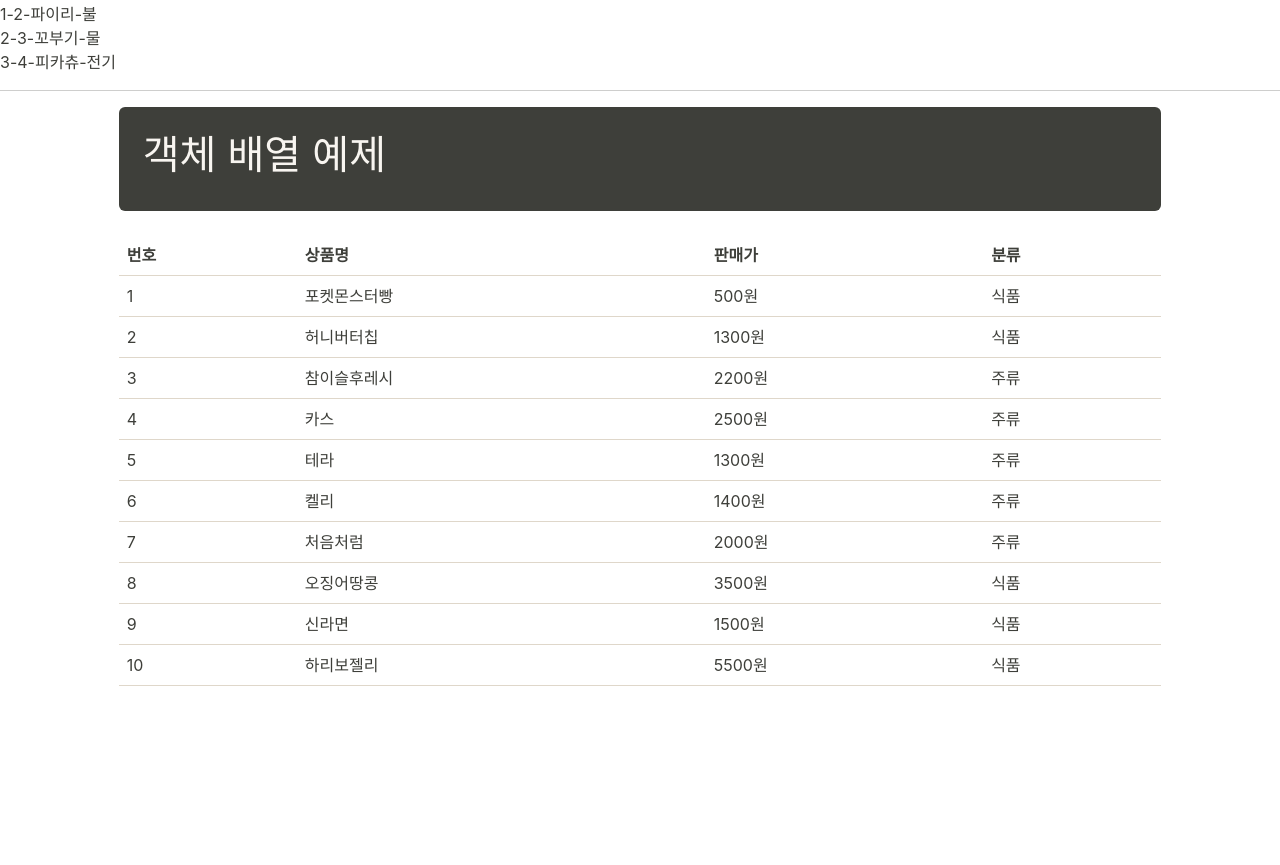
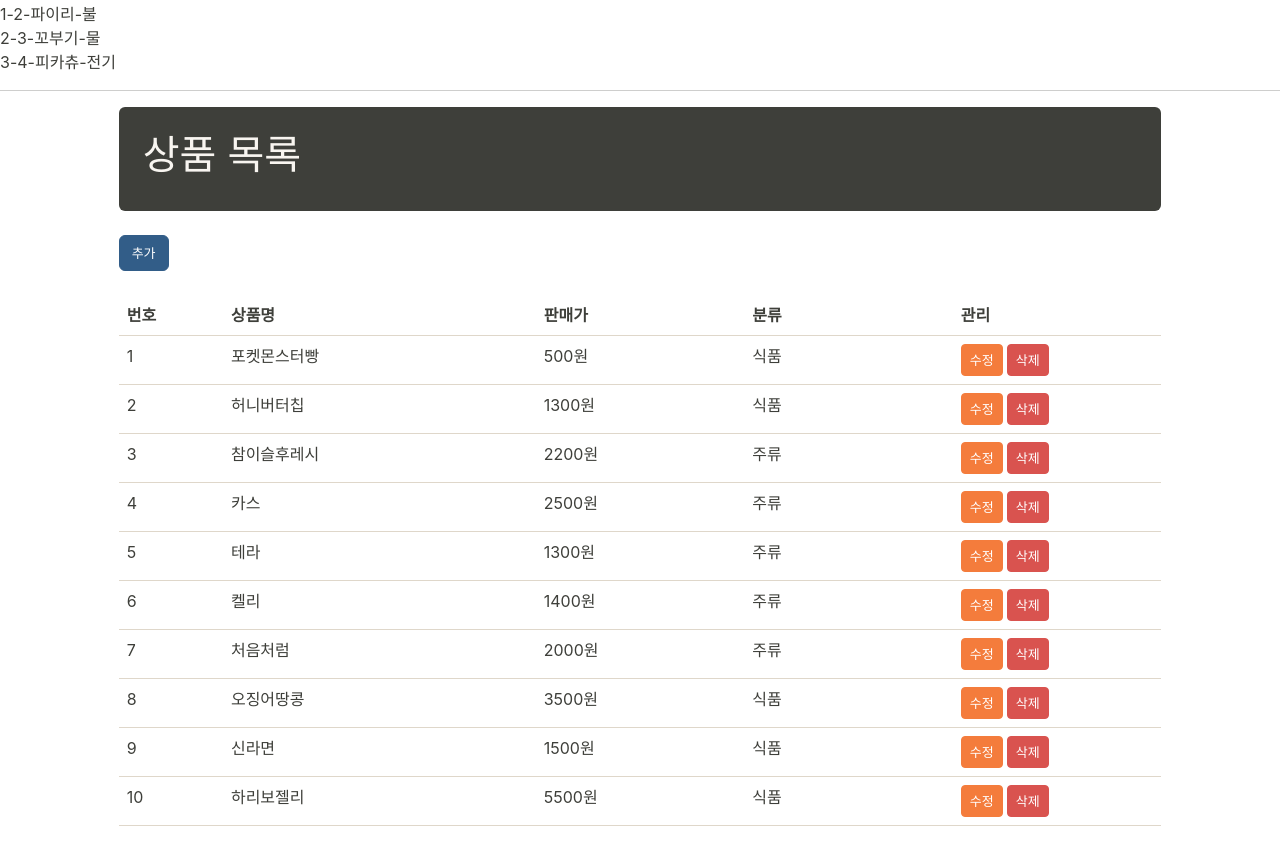
Before and after one commit to juyeonjo21/jy21-react, a React (Create React App) app in the folder demo03/: page / in a window 1280 px wide. Shown: the part 2583-3448 px from the top of the page. Built offline with nearby package versions, Linux system fonts and the light colour scheme.

Commit message:
객체 배열 상태 데이터 수정 처리

```diff
--- a/demo03/src/components/Exam10.js
+++ b/demo03/src/components/Exam10.js
@@ -3,43 +3,116 @@
 const Exam10 = () => {
     const [product, setProduct] = useState([
 
-        { itemNo: 1, itemName: "포켓몬스터빵", itemPrice: 500, itemType: "식품" },
-        { itemNo: 2, itemName: "허니버터칩", itemPrice: 1300, itemType: "식품" },
-        { itemNo: 3, itemName: "참이슬후레시", itemPrice: 2200, itemType: "주류" },
-        { itemNo: 4, itemName: "카스", itemPrice: 2500, itemType: "주류" },
-        { itemNo: 5, itemName: "테라", itemPrice: 1300, itemType: "주류" },
-        { itemNo: 6, itemName: "켈리", itemPrice: 1400, itemType: "주류" },
-        { itemNo: 7, itemName: "처음처럼", itemPrice: 2000, itemType: "주류" },
-        { itemNo: 8, itemName: "오징어땅콩", itemPrice: 3500, itemType: "식품" },
-        { itemNo: 9, itemName: "신라면", itemPrice: 1500, itemType: "식품" },
-        { itemNo: 10, itemName: "하리보젤리", itemPrice: 5500, itemType: "식품" }
+        { itemNo: 1, itemName: "포켓몬스터빵", itemPrice: 500, itemType: "식품", edit: false },
+        { itemNo: 2, itemName: "허니버터칩", itemPrice: 1300, itemType: "식품", edit: false },
+        { itemNo: 3, itemName: "참이슬후레시", itemPrice: 2200, itemType: "주류", edit: false },
+        { itemNo: 4, itemName: "카스", itemPrice: 2500, itemType: "주류", edit: false },
+        { itemNo: 5, itemName: "테라", itemPrice: 1300, itemType: "주류", edit: false },
+        { itemNo: 6, itemName: "켈리", itemPrice: 1400, itemType: "주류", edit: false },
+        { itemNo: 7, itemName: "처음처럼", itemPrice: 2000, itemType: "주류", edit: false },
+        { itemNo: 8, itemName: "오징어땅콩", itemPrice: 3500, itemType: "식품", edit: false },
+        { itemNo: 9, itemName: "신라면", itemPrice: 1500, itemType: "식품", edit: false },
+        { itemNo: 10, itemName: "하리보젤리", itemPrice: 5500, itemType: "식품", edit: false }
     ]);
+
+    //줄을 수정상태로 변경하는 함수
+    //- 이 함수를 실행하려면 최소한 itemNo는 알아야 한다
+    //- 함수를 호출할 때 이벤트정보(e)대신 아이템정보(target)를 전달하여 처리하도록 처리
+    const changeToEdit = (target)=>{
+        // console.log(p);
+
+        const newProduct = product.map(p=>{
+            if(p.itemNo === target.itemNo){//target과 같은 번호의 상품만큼은
+                return{
+                    ...p, //다른 건 그대로 둬도
+                    edit:true //edit을 true로 바꿔라
+                };
+            }
+            return p; //나머진 현상유지
+        });
+
+        setProduct(newProduct);
+
+    };
+
+    //줄의 데이터를 변경하는 함수
+    //- 어떤 아이템인지(target)와 뭐라고 입력했는지(e)를 알아야 한다
+    const changeP = (target,e)=>{
+        const newProduct = product.map(p=>{
+            if(p.itemNo === target.itemNo){//같은 번호를 발견한다면
+                return{
+                    ...p, //나머지 정보는 그대로 두고
+                   [e.target.name] : e.target.value //입력창의 이름에 해당하는 필드값을 입력값으로 바꿔라
+                }
+            }
+            return p;
+        });
+        setProduct(newProduct);
+    };
+
     return (
         <div className="container-fluid">
             <div className="row">
                 <div className="col-md-10 offset-md-1">
                     <div className="p-4 text-light bg-dark rounded" data-bs-theme="light">
-                        <h1>객체 배열 예제</h1>
+                        <h1>상품 목록</h1>
                     </div>
+
+                    <div className="row mt-4">
+                        <div className="col">
+                            <button type="button" className="btn btn-primary">
+                                추가
+                            </button>
+                        </div>
+                    </div>
+
                     <div className="row mt-4">
                         <div className="col">
                             <table className="table" data-bs-theme="light">
                                 <thead>
                                     <tr>
-                                        <th>번호</th>
-                                        <th>상품명</th>
-                                        <th>판매가</th>
-                                        <th>분류</th>
+                                        <th width="10%">번호</th>
+                                        <th width="30%">상품명</th>
+                                        <th width="20%">판매가</th>
+                                        <th width="20%">분류</th>
+                                        <th width="20%">관리</th>
                                     </tr>
                                 </thead>
                                 <tbody>
                                     {product.map((p, index) => (
-                                        <tr key={p.itemNo}>
-                                            <td>{index + 1}</td>
-                                            <td>{p.itemName}</td>
-                                            <td>{p.itemPrice}원</td>
-                                            <td>{p.itemType}</td>
-                                        </tr>
+                                        p.edit ? (
+                                            <tr key={p.itemNo}>
+                                                <td>{p.itemNo}</td>
+                                                <td>
+                                                    <input className="form-control" type="text" name="pName"
+                                                     value={p.itemName} onChange={e=>changeP(p,e)} />
+                                                </td>
+                                                <td>
+                                                    <input className="form-control" type="text" name="pPrice"
+                                                     value={p.itemPrice} onChange={e=>changeP(p,e)} />원
+                                                </td>
+                                                <td>
+                                                    <input className="form-control" type="text" name="pType"
+                                                     value={p.itemType} onChange={e=>changeP(p,e)} />
+                                                </td>
+                                                <td>
+                                                    <button className="btn btn-sm btn-secondary">취소</button>
+                                                    <button className="btn btn-sm btn-success ms-1">완료</button>
+                                                </td>
+                                            </tr>
+                                        ) : (
+                                            <tr key={p.itemNo}>
+                                                <td>{p.itemNo}</td>
+                                                <td>{p.itemName}</td>
+                                                <td>{p.itemPrice}원</td>
+                                                <td>{p.itemType}</td>
+                                                <td>
+                                                    <button type="button" className="btn btn-sm btn-warning"
+                                                     onClick={e=>changeToEdit(p)}>수정</button>
+                                                    <button type="button" className="btn btn-sm btn-danger ms-1">삭제</button>
+                                                </td>
+                                            </tr>
+                                        )
                                     ))}
                                 </tbody>
                             </table>
```
